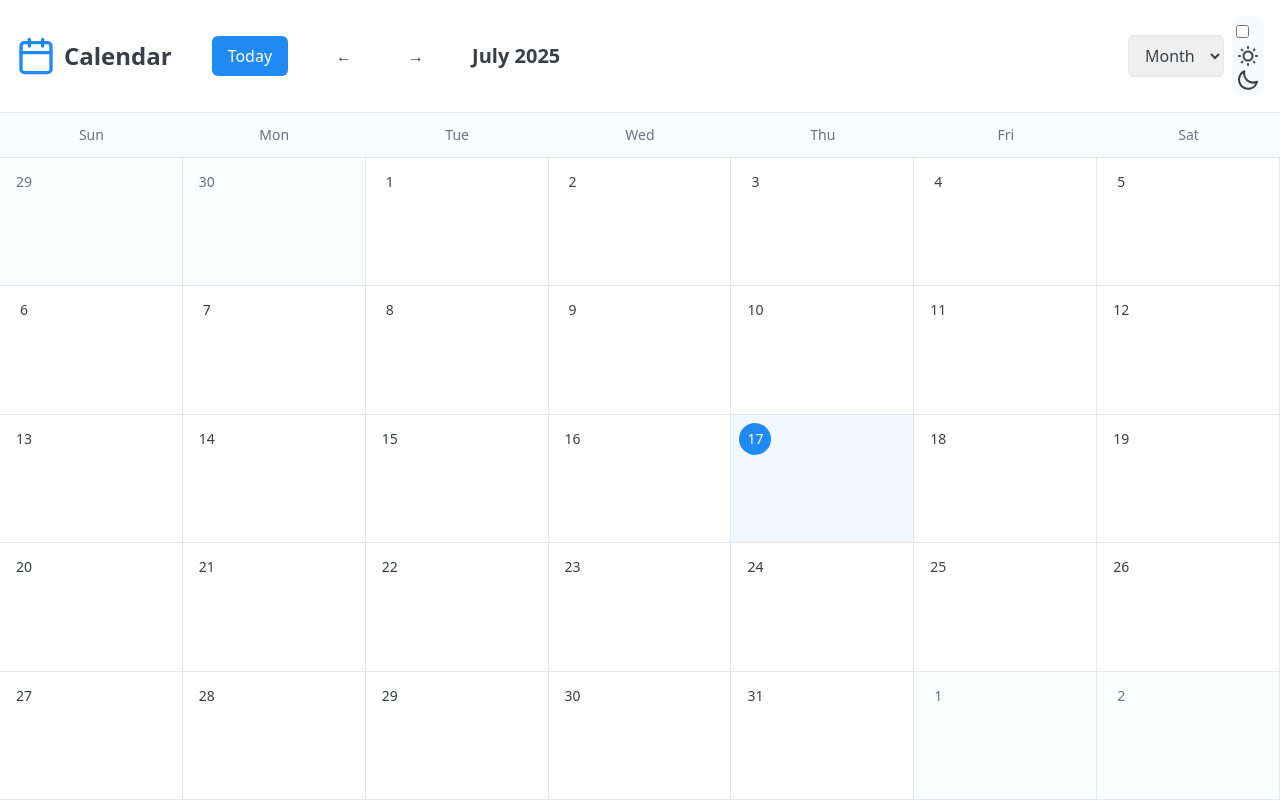
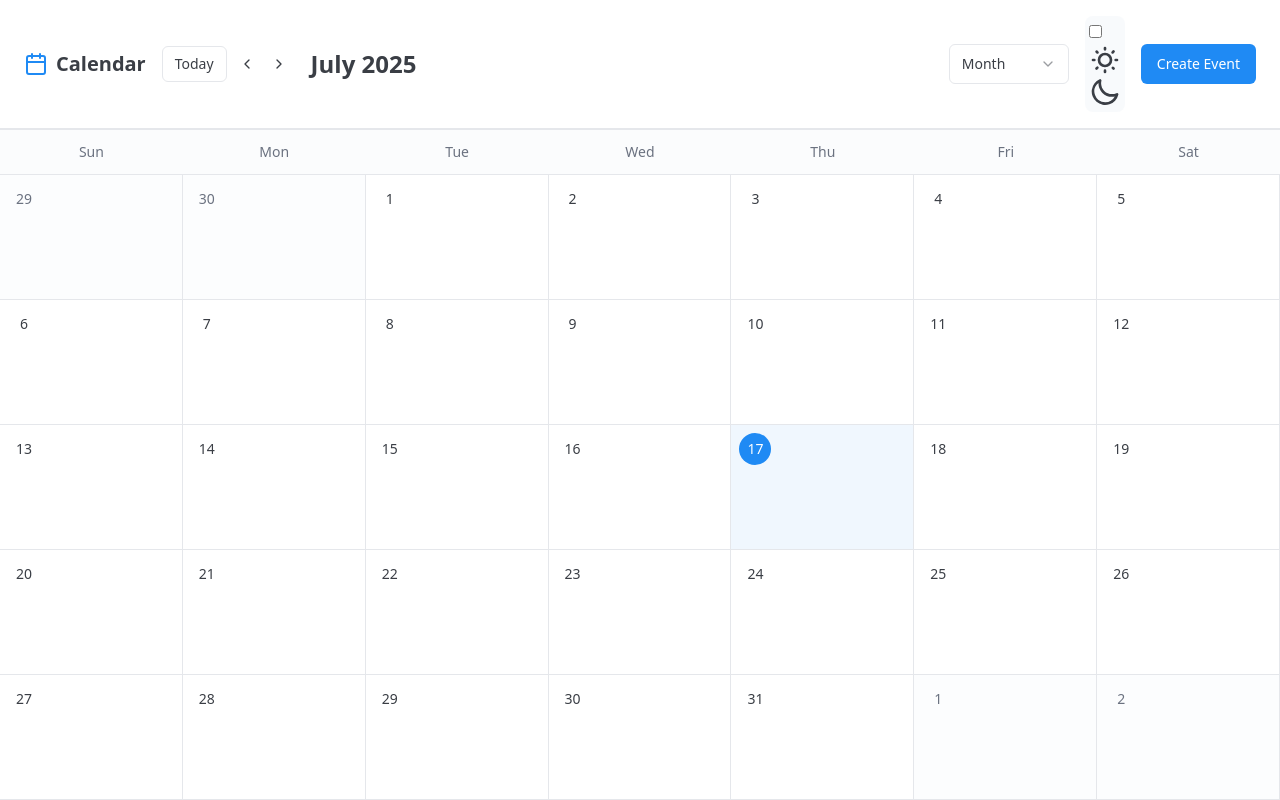
Before and after one commit to behnamac/calendar-clone-react-ui, a React (Vite) app: page / in a window 1280 px wide. Built offline with nearby package versions, Linux system fonts and the light colour scheme.

Commit message:
Refactor Calendar component to rename CalendarHeader to CalendarHeaderWrapper, improving clarity and consistency. Update imports and component structure to streamline the calendar's functionality and enhance maintainability.

```diff
--- a/src/components/calendar/Calendar.tsx
+++ b/src/components/calendar/Calendar.tsx
@@ -1,10 +1,9 @@
 import React, { createContext, useContext } from "react";
-import { CalendarProvider, useCalendar } from "../../contexts/CalendarContext";
+import { CalendarProvider } from "../../contexts/CalendarContext";
 import { useLocalization } from "../../hooks/useLocalization";
 import CalendarView from "./CalendarView";
 import EventModal from "./EventModal";
-import { ThemeToggle } from "../ui/theme-toggle";
-import { CalendarIcon } from "lucide-react";
+import CalendarHeader from "./CalendarHeader";
 
 interface CalendarContextValue {
   // This will be provided by the CalendarProvider
@@ -31,7 +30,7 @@
 }
 
 export const Calendar: React.FC<CalendarProps> & {
-  Header: typeof CalendarHeader;
+  Header: typeof CalendarHeaderWrapper;
   MonthView: typeof CalendarMonthView;
   EventModal: typeof CalendarEventModal;
 } = ({ children }) => {
@@ -45,81 +44,16 @@
 };
 
 // Compound Components
-interface CalendarHeaderProps {
+interface CalendarHeaderWrapperProps {
   children?: React.ReactNode;
 }
 
-const CalendarHeader: React.FC<CalendarHeaderProps> = ({ children }) => {
+const CalendarHeaderWrapper: React.FC<CalendarHeaderWrapperProps> = ({
+  children,
+}) => {
   return (
     <div className="border-b border-calendar-border">
-      {children || <DefaultCalendarHeader />}
-    </div>
-  );
-};
-
-const DefaultCalendarHeader: React.FC = () => {
-  const { localization } = useLocalization();
-  const { state, actions } = useCalendar();
-
-  return (
-    <div className="flex items-center justify-between p-4">
-      <div className="flex items-center space-x-10">
-        <div className="inline-flex items-center gap-2">
-          <CalendarIcon className="h-10 w-auto text-calendar-primary" />
-          <h1 className="text-2xl font-semibold text-foreground">
-            {localization?.calendar.title}
-          </h1>
-        </div>
-        <button
-          onClick={actions.navigateToToday}
-          className="px-4 py-2 bg-calendar-primary text-white rounded-md hover:bg-calendar-primary/90"
-        >
-          {localization?.calendar.navigation.today}
-        </button>
-        <button
-          onClick={actions.navigatePrevious}
-          className="p-2 hover:bg-calendar-hover rounded-md"
-        >
-          {localization?.calendar.navigation.previousArrow}
-        </button>
-        <button
-          onClick={actions.navigateNext}
-          className="p-2 hover:bg-calendar-hover rounded-md"
-        >
-          {localization?.calendar.navigation.nextArrow}
-        </button>
-        <h1 className="text-xl font-semibold">
-          {state.currentDate.toLocaleDateString("en-US", {
-            month: "long",
-            year: "numeric",
-          })}
-        </h1>
-      </div>
-      <div className="flex items-center space-x-2">
-        <select
-          value={state.currentView}
-          onChange={(e) => actions.setView(e.target.value as any)}
-          className="px-3 py-2 border border-calendar-border rounded-md"
-        >
-          <option value="month">
-            {localization?.calendar.calendarHeader.viewOptions.month}
-          </option>
-          <option value="week">
-            {localization?.calendar.calendarHeader.viewOptions.week}
-          </option>
-          <option value="day">
-            {localization?.calendar.calendarHeader.viewOptions.day}
-          </option>
-        </select>
-
-        {/* Theme toggle */}
-        <div className="flex items-center justify-center p-1 rounded-lg bg-muted/50">
-          <ThemeToggle
-            size="sm"
-            className="text-foreground hover:text-calendar-primary transition-colors"
-          />
-        </div>
-      </div>
+      {children || <CalendarHeader />}
     </div>
   );
 };
@@ -155,6 +89,6 @@
 };
 
 // Attach compound components
-Calendar.Header = CalendarHeader;
+Calendar.Header = CalendarHeaderWrapper;
 Calendar.MonthView = CalendarMonthView;
 Calendar.EventModal = CalendarEventModal;
```
